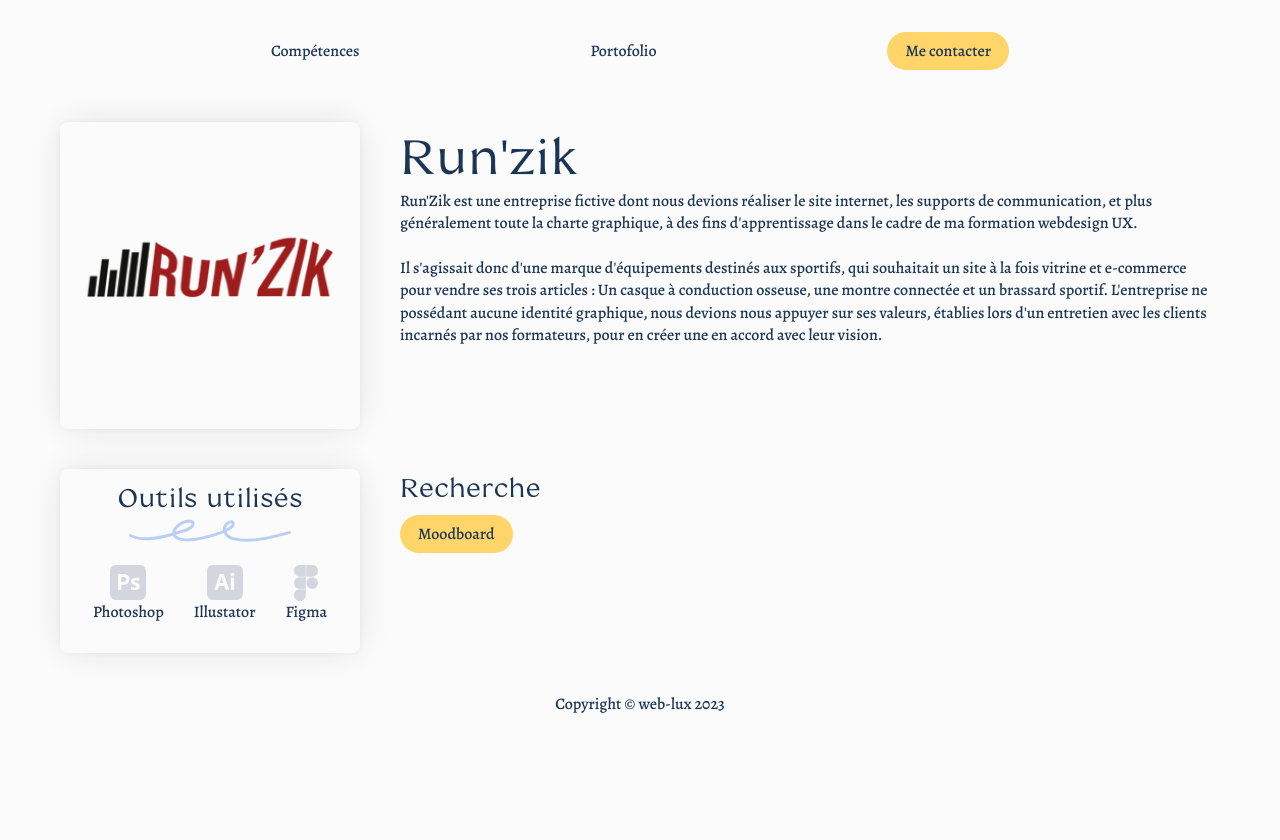
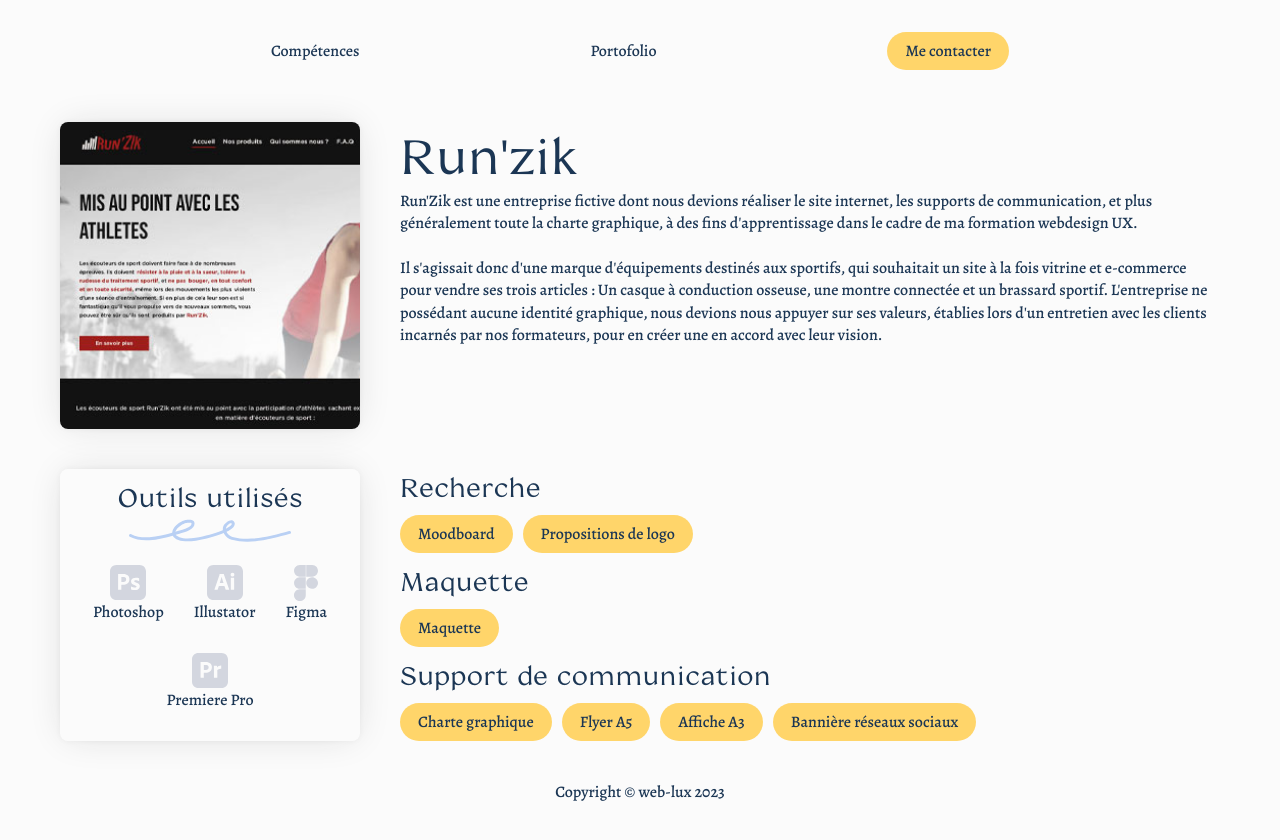
Before and after one commit to web-lux/portofolio-lux, a React (Vite) app: page /projects/1 in a window 1280 px wide. Shown: the top 840 px of the page. Before the commit the page ends 800 px from the top, so only its background shows below. Built offline with nearby package versions, Linux system fonts and the light colour scheme.

Commit message:
add design projects

```diff
--- a/src/assets/contents/projects.ts
+++ b/src/assets/contents/projects.ts
@@ -5,11 +5,10 @@ export const projects = [
 		skillset: "design",
 		previewText: `Projet de formation pour une marque d'équipements sportifs dont le produit phare est un casque audio à conduction osseuse.`,
 		previewImage: `/runzik.jpg`,
-		image: `/projects/run-zik-logo.png`,
 		description: `Run'Zik est une entreprise fictive dont nous devions réaliser le site internet, les supports de communication, et plus généralement toute la charte graphique, à des fins d'apprentissage dans le cadre de ma formation webdesign UX.
 
 		Il s'agissait donc d'une marque d'équipements destinés aux sportifs, qui souhaitait un site à la fois vitrine et e-commerce pour vendre ses trois articles : Un casque à conduction osseuse, une montre connectée et un brassard sportif. L'entreprise ne possédant aucune identité graphique, nous devions nous appuyer sur ses valeurs, établies lors d'un entretien avec les clients incarnés par nos formateurs, pour en créer une en accord avec leur vision.`,
-		tools: ["Photoshop", "Illustator", "Figma"],
+		tools: ["Photoshop", "Illustator", "Figma", "Premiere Pro"],
 		workCategory: [
 			{
 				title: "Recherche",
@@ -18,28 +17,205 @@ export const projects = [
 						name: "Moodboard",
 						url: "/alliance.jpg",
 					},
+					{
+						name: "Propositions de logo",
+						url: "/run-zik-proposition-de-logo.pdf",
+					},
+				],
+			},
+			{
+				title: "Maquette",
+				works: [
+					{
+						name: "Maquette",
+						url: "https://www.figma.com/proto/R4cZfPENn527OnnlqC0iyh/Run'Zik?page-id=94%3A3678&node-id=94%3A4063&viewport=241%2C48%2C0.05&scaling=min-zoom&starting-point-node-id=94%3A4063",
+					},
+				],
+			},
+			{
+				title: "Support de communication",
+				works: [
+					{
+						name: "Charte graphique",
+						url: "/run-zik-charte-graphique.pdf",
+					},
+					{
+						name: "Flyer A5",
+						url: "/run-zik-flyer-A5.pdf",
+					},
+					{
+						name: "Affiche A3",
+						url: "/run-zik-affiche-A3.pdf",
+					},
+					{
+						name: "Bannière réseaux sociaux",
+						url: "/run-zik-banniere-reseaux.jpg",
+					},
 				],
 			},
 		],
 	},
 	{
-		name: `Portofolio`,
+		name: `Alliance Digital`,
 		id: `2`,
-		skillset: "dev",
-		previewText: `Projet de formation pour une marque d'équipements sportifs dont le produit phare est un casque audio à conduction osseuse.`,
-		previewImage: `/runzik.jpg`,
-		image: `/projects/run-zik-logo.png`,
-		description: `Run'Zik est une entreprise fictive dont nous devions réaliser le site internet, les supports de communication, et plus généralement toute la charte graphique, à des fins d'apprentissage dans le cadre de ma formation webdesign UX.
-
-		Il s'agissait donc d'une marque d'équipements destinés aux sportifs, qui souhaitait un site à la fois vitrine et e-commerce pour vendre ses trois articles : Un casque à conduction osseuse, une montre connectée et un brassard sportif. L'entreprise ne possédant aucune identité graphique, nous devions nous appuyer sur ses valeurs, établies lors d'un entretien avec les clients incarnés par nos formateurs, pour en créer une en accord avec leur vision.`,
-		tools: ["Photoshop", "Illustator", "Figma"],
+		skillset: "design",
+		previewText: `Proposition de design pour Alliance Digital, une entreprise spécialisée dans l'informatique située à la nouvelle forge de Valenciennes.`,
+		previewImage: `/alliance.jpg`,
+		description: `Création d'un site internet pour Alliance digital, une entreprise d'informatique située à la Nouvelle Forge de Valenciennes, suite à sa fusion récente avec une autre entreprise du même domaine d'expertise. Alliance digital possédant déjà sa charte graphique, dont son logo, ainsi qu'une arborescence définie par ses créateurs, l'impératif était de s'appuyer sur celle-ci pour créer un design cohérent avec le reste de son identité, tout en restant attractif et moderne.`,
+		tools: ["Figma"],
 		workCategory: [
 			{
 				title: "Recherche",
 				works: [
 					{
 						name: "Moodboard",
-						url: "/alliance.jpg",
+						url: "/alliance-digital-moodboard.jpg",
+					},
+				],
+			},
+			{
+				title: "Maquette",
+				works: [
+					{
+						name: "Maquette",
+						url: "https://www.figma.com/proto/BnvzNewAW1KkgCOBSbc9ay/Alliance-Digital?page-id=154%3A1231&node-id=154%3A1247&viewport=241%2C48%2C0.08&scaling=min-zoom&starting-point-node-id=154%3A1247&show-proto-sidebar=1",
+					},
+				],
+			},
+		],
+	},
+	{
+		name: `Api Connect`,
+		id: `3`,
+		skillset: "design",
+		previewText: `Élaboration de l'identité visuelle et du site internet d'une entreprise d'apiculteurs utilisant des ruches connectées.`,
+		previewImage: `/api-connect.jpg`,
+		description: `Api Connect est l'entreprise fictive d'un groupe d'apiculteurs spécialisés dans le miel "connecté". Dans le cadre de la formation webdesign UX de Pop School, nous devions réaliser leur site internet, à la fois site vitrine et e-commerce, visant à offrir une platerforme où lesdits apiculteurs pourraient présenter le concept de leur marque et commercialiser leurs produits. Nous devions également, au préalable de tout ceci, imaginer leur identité graphique et leur logo puisque l'entreprise n'en possédait pas.`,
+		tools: ["Figma", "Illustator", "Photoshop"],
+		workCategory: [
+			{
+				title: "Recherche",
+				works: [
+					{
+						name: "Moodboard",
+						url: "/api-connect-moodboard.jpg",
+					},
+					{
+						name: "Propositions de logo",
+						url: "/api-connect-propositions-de-logo.pdf",
+					},
+				],
+			},
+			{
+				title: "Maquette",
+				works: [
+					{
+						name: "Maquette",
+						url: "https://www.figma.com/proto/ZUiTt06uZIoeLTnw69j6sN/Apicononnect?page-id=15%3A15&node-id=131-3587&viewport=241%2C48%2C0.11&scaling=min-zoom&starting-point-node-id=131%3A3587",
+					},
+				],
+			},
+			{
+				title: "Support de communication",
+				works: [
+					{
+						name: "Mockup de produit",
+						url: "/api-connect-mockup.jpg",
+					},
+					{
+						name: "Carte de visite",
+						url: "/api-connect-carte-visite.pdf",
+					},
+				],
+			},
+		],
+	},
+	{
+		name: `Indiescape`,
+		id: `4`,
+		skillset: "design",
+		previewText: `Projet de formation tournant autour d'un festival dont le thème musical et les artistes étaient laissés au choix.`,
+		previewImage: `/indiescape.jpg`,
+		description: `Ce projet de formation consistait à réaliser l'identité graphique, le site internet et les supports de communication de la première édition d'un festival de musique imaginaire. Le thème du festival et ses artistes étant laissés au choix de l'apprenant, j'ai choisi celui de la musique indépendante.`,
+		tools: ["Figma", "Illustator", "Photoshop", "Premiere Pro"],
+		workCategory: [
+			{
+				title: "Recherche",
+				works: [
+					{
+						name: "Moodboard",
+						url: "/indiescape-moodboard.pdf",
+					},
+					{
+						name: "Logo",
+						url: "/indiescape-logo.png",
+					},
+				],
+			},
+			{
+				title: "Maquette",
+				works: [
+					{
+						name: "Maquette",
+						url: "https://www.figma.com/proto/xQbU1F8jqnRxtuMcGUR63t/Indiescape?page-id=0%3A1&node-id=103%3A1313&viewport=241%2C48%2C0.09&scaling=scale-down-width&starting-point-node-id=103%3A1313",
+					},
+					{
+						name: "Maquette mobile",
+						url: "https://www.figma.com/proto/xQbU1F8jqnRxtuMcGUR63t/Indiescape?page-id=0%3A1&node-id=249%3A2927&viewport=241%2C48%2C0.09&scaling=scale-down-width&starting-point-node-id=249%3A2927",
+					},
+					{
+						name: "Application mobile",
+						url: "https://www.figma.com/proto/xQbU1F8jqnRxtuMcGUR63t/Indiescape?page-id=225%3A3680&node-id=271%3A1536&viewport=241%2C48%2C0.16&scaling=scale-down&starting-point-node-id=271%3A1536",
+					},
+				],
+			},
+			{
+				title: "Support de communication",
+				works: [
+					{
+						name: "Charte graphique",
+						url: "/indiescape-charte-graphique.pdf",
+					},
+					{
+						name: "Affiches",
+						url: "/indiescape-affiche.pdf",
+					},
+					{
+						name: "Bannière réseaux sociaux",
+						url: "/indiescape-bannière.jpg",
+					},
+					{
+						name: "Teaser",
+						url: "/indiescape-teaser.mp4",
+					},
+				],
+			},
+		],
+	},
+	{
+		name: `Mecaconnect`,
+		id: `5`,
+		skillset: "design",
+		previewText: `Projet pour l'entreprise Mecaconnect impliquant le design de son accueil et dashboard utilisateur.`,
+		previewImage: `/mecaconnect.jpg`,
+		description: `Un projet pour l'entreprise Mecaconnect consistant à réaliser le design de sa page d'accueil et de son dashboard utilisateur. Un stage pour designer le reste de son interface et se charger de son intégration m'a été proposé en duo avec un autre apprenant, mais j'ai choisi de me consacrer pleinement à mon stage à la mairie de Saint-Saulve.`,
+		tools: ["Figma", "Photoshop"],
+		workCategory: [
+			{
+				title: "Recherche",
+				works: [
+					{
+						name: "Moodboard",
+						url: "/mecaconnect-moodboard.jpg",
+					},
+				],
+			},
+			{
+				title: "Maquette",
+				works: [
+					{
+						name: "Maquette",
+						url: "https://www.figma.com/proto/NrtsVogi8IU7Sf0QnFLoKS/Mecaconnect?type=design&node-id=42-23&scaling=scale-down-width&page-id=0%3A1&starting-point-node-id=42%3A23&show-proto-sidebar=1",
 					},
 				],
 			},
--- a/src/pages/Project.tsx
+++ b/src/pages/Project.tsx
@@ -142,7 +142,7 @@ export default function Project() {
 	return (
 		<main id="project">
 			<div className="img shadow">
-				<img src={project?.image} alt="" />
+				<img src={project?.previewImage} alt="" />
 			</div>
 
 			<div className="header">
```
